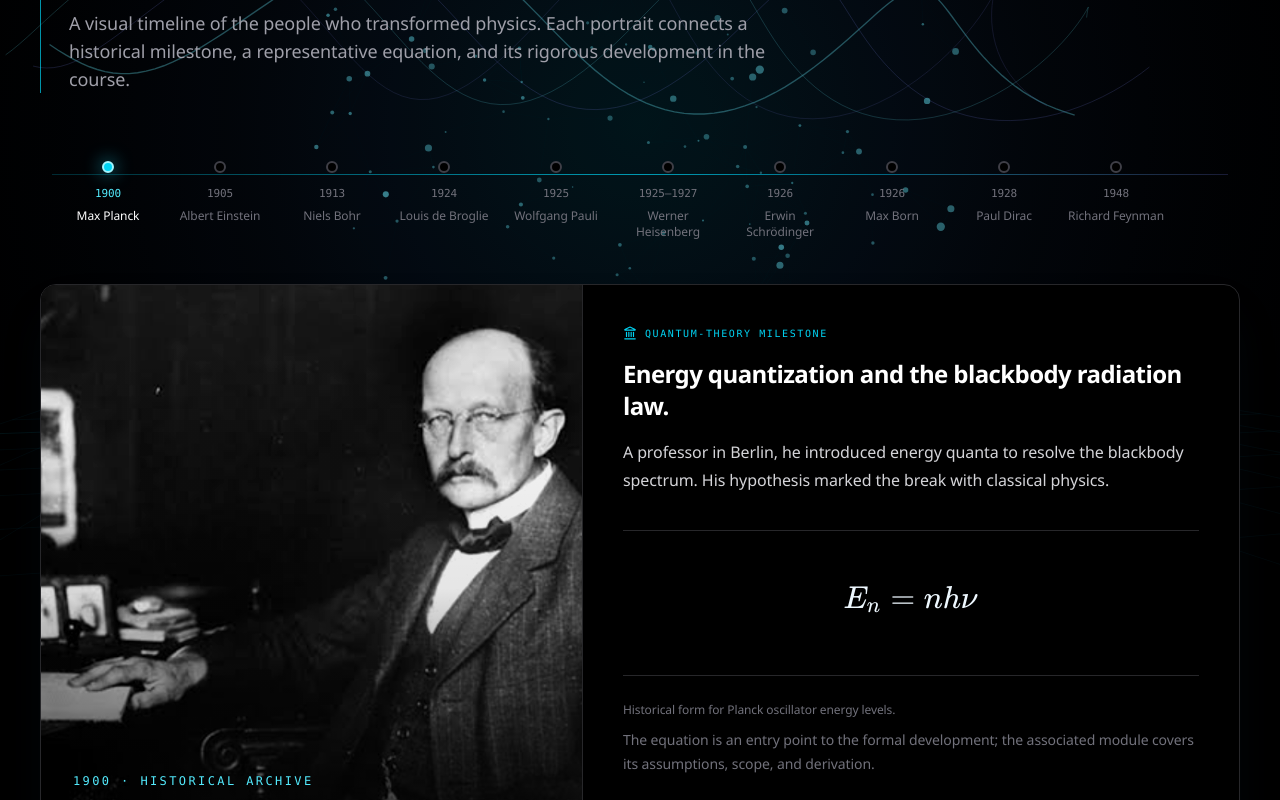
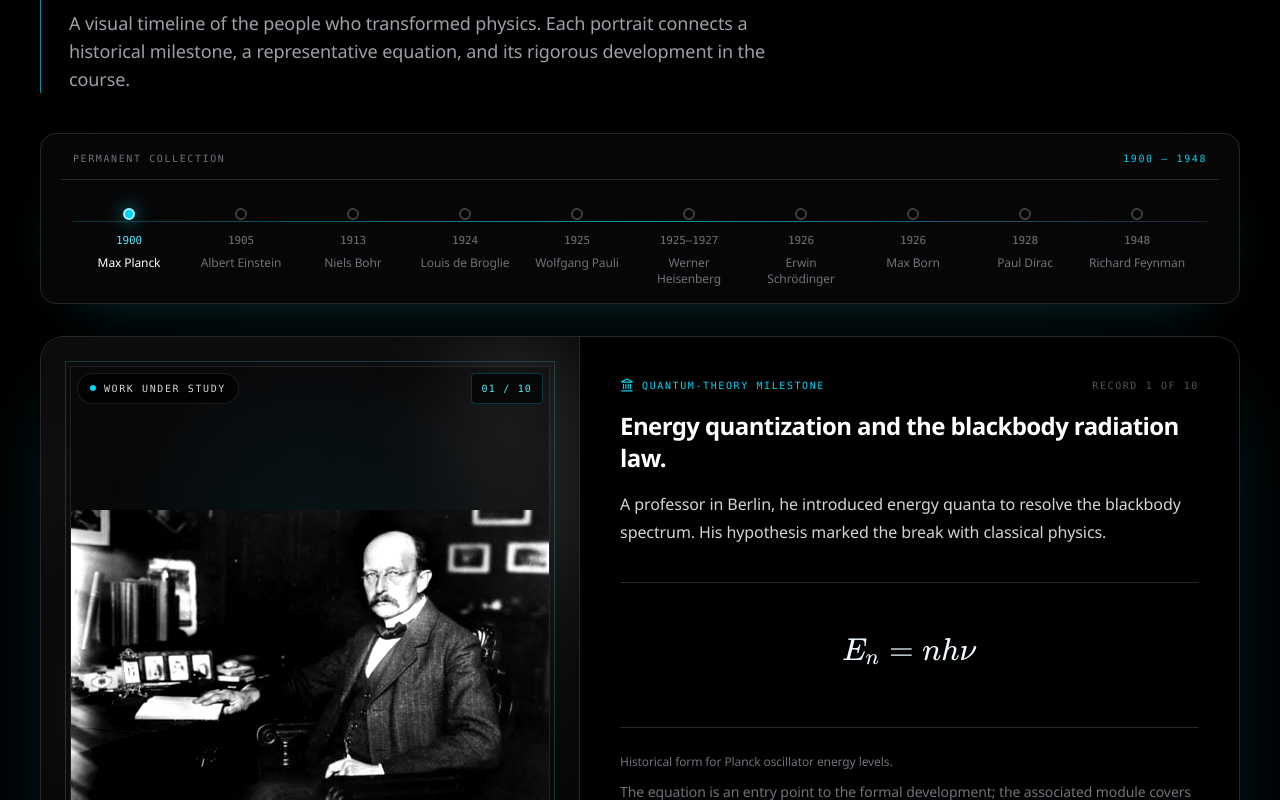
Before and after one commit to LordPercival241/Aprendiendo-Cua-ntica, a Next.js app: page /en/museo in a window 1280 px wide. Shown: the part 220-1020 px from the top of the page. Built offline with nearby package versions, Linux system fonts and the light colour scheme.

Commit message:
Quitar animación de fondo

```diff
--- a/next.config.ts
+++ b/next.config.ts
@@ -15,6 +15,12 @@ const academicDocumentHeaders = [
 
 const nextConfig: NextConfig = {
   reactStrictMode: true,
+  images: {
+    // Historical portraits carry fine grain and handwritten details. Keep a
+    // high-quality source option available for the museum without disabling
+    // responsive image optimization.
+    qualities: [75, 90, 100],
+  },
   async headers() {
     return [
       {
--- a/src/app/[locale]/layout.tsx
+++ b/src/app/[locale]/layout.tsx
@@ -5,7 +5,6 @@ import { routing } from '@/i18n/routing';
 import { ThemeProvider } from '@/components/providers/ThemeProvider';
 import { Navbar } from '@/components/layout/Navbar';
 import { Footer } from '@/components/layout/Footer';
-import { QuantumBackground } from '@/components/simulations/shared/QuantumBackground';
 
 export function generateStaticParams() {
   return routing.locales.map((locale) => ({ locale }));
@@ -36,7 +35,6 @@ export default async function LocaleLayout({
         disableTransitionOnChange
       >
         <div className="relative flex min-h-screen flex-col">
-          <QuantumBackground />
           <Navbar />
           <main className="relative z-10 flex-1">{children}</main>
           <Footer />
--- a/src/components/museum/MuseumExperience.tsx
+++ b/src/components/museum/MuseumExperience.tsx
@@ -42,8 +42,8 @@ const SCIENTISTS: Scientist[] = [
 ];
 
 const UI: Record<Locale, Record<string, string>> = {
-  es: { timeline: 'Línea de tiempo de científicos de la mecánica cuántica', archive: 'archivo histórico', milestone: 'Hito de la teoría cuántica', study: 'Estudiar el módulo', source: 'Ficha biográfica Nobel', bridge: 'La ecuación presenta una puerta de entrada al desarrollo formal; el módulo asociado contiene sus hipótesis, alcance y deducción.' },
-  en: { timeline: 'Timeline of quantum-mechanics scientists', archive: 'historical archive', milestone: 'Quantum-theory milestone', study: 'Study the module', source: 'Nobel biographical profile', bridge: 'The equation is an entry point to the formal development; the associated module covers its assumptions, scope, and derivation.' },
+  es: { timeline: 'Línea de tiempo de científicos de la mecánica cuántica', archive: 'archivo histórico', milestone: 'Hito de la teoría cuántica', study: 'Estudiar el módulo', source: 'Ficha biográfica Nobel', bridge: 'La ecuación presenta una puerta de entrada al desarrollo formal; el módulo asociado contiene sus hipótesis, alcance y deducción.', collection: 'Colección permanente', record: 'Registro', of: 'de', focus: 'Pieza en estudio' },
+  en: { timeline: 'Timeline of quantum-mechanics scientists', archive: 'historical archive', milestone: 'Quantum-theory milestone', study: 'Study the module', source: 'Nobel biographical profile', bridge: 'The equation is an entry point to the formal development; the associated module covers its assumptions, scope, and derivation.', collection: 'Permanent collection', record: 'Record', of: 'of', focus: 'Work under study' },
 };
 
 export function MuseumExperience({ locale }: { locale: string }) {
@@ -52,10 +52,16 @@ export function MuseumExperience({ locale }: { locale: string }) {
   const language: Locale = locale === 'en' ? 'en' : 'es';
   const t = UI[language];
   const activeYear = active.timelineLabel ?? String(active.year);
+  const activeIndex = SCIENTISTS.findIndex((scientist) => scientist.id === active.id) + 1;
 
   return (
     <section aria-label={t.timeline}>
-      <div className="relative mb-8 overflow-x-auto pb-3">
+      <div className="mb-8 overflow-hidden rounded-2xl border border-zinc-800 bg-zinc-950/70 px-2 pt-1 shadow-[0_20px_60px_-42px_rgba(34,211,238,0.5)] sm:px-5">
+        <div className="flex items-center justify-between gap-4 border-b border-zinc-800 px-3 py-3 text-[10px] font-mono uppercase tracking-[0.16em] text-zinc-500">
+          <span>{t.collection}</span>
+          <span className="text-cyan-400">1900 — 1948</span>
+        </div>
+        <div className="relative overflow-x-auto pb-4">
         <div className="relative flex min-w-max items-start gap-0 px-3 pt-7">
           <div className="absolute left-3 right-3 top-[2.55rem] h-px bg-linear-to-r from-cyan-400/20 via-cyan-400/70 to-indigo-400/20" />
           {SCIENTISTS.map((scientist) => {
@@ -63,16 +69,24 @@ export function MuseumExperience({ locale }: { locale: string }) {
             return <button key={scientist.id} type="button" onClick={() => setActiveId(scientist.id)} aria-pressed={selected} className="group relative z-10 w-28 px-2 text-center"><span className={`mx-auto block h-3 w-3 rounded-full border-2 transition-all ${selected ? 'border-cyan-200 bg-cyan-400 shadow-[0_0_18px_rgba(34,211,238,0.8)]' : 'border-zinc-700 bg-black group-hover:border-cyan-400'}`} /><span className={`mt-3 block font-mono text-[11px] ${selected ? 'text-cyan-300' : 'text-zinc-500'}`}>{scientist.timelineLabel ?? scientist.year}</span><span className={`mt-1 block text-xs font-medium leading-4 ${selected ? 'text-white' : 'text-zinc-500 group-hover:text-zinc-300'}`}>{scientist.name}</span></button>;
           })}
         </div>
+        </div>
       </div>
 
-      <article className="grid overflow-hidden rounded-2xl border border-zinc-800 bg-black shadow-2xl shadow-cyan-950/20 lg:grid-cols-[minmax(18rem,0.95fr)_minmax(0,1.15fr)]">
-        <div className="relative min-h-[27rem] border-b border-zinc-800 bg-zinc-950 lg:min-h-[38rem] lg:border-b-0 lg:border-r">
-          <Image key={active.portrait} src={active.portrait} alt={`${language === 'es' ? 'Retrato histórico de' : 'Historical portrait of'} ${active.name}`} fill sizes="(min-width: 1024px) 42vw, 100vw" priority={active.id === 'planck'} className="object-cover object-center grayscale contrast-110 transition-opacity duration-500" />
-          <div className="absolute inset-0 bg-linear-to-t from-black via-black/10 to-transparent" />
-          <div className="absolute inset-x-0 bottom-0 p-6 sm:p-8"><p className="font-mono text-xs uppercase tracking-[0.2em] text-cyan-300">{activeYear} · {t.archive}</p><h2 className="mt-2 text-3xl font-semibold tracking-[-0.04em] text-white sm:text-4xl">{active.name}</h2><p className="mt-1 text-sm text-zinc-400">{active.years}</p></div>
+      <article className="grid overflow-hidden rounded-[1.5rem] border border-zinc-800 bg-black shadow-[0_30px_100px_-45px_rgba(6,182,212,0.38)] lg:grid-cols-[minmax(20rem,0.9fr)_minmax(0,1.1fr)]">
+        <div className="relative min-h-[30rem] overflow-hidden border-b border-zinc-800 bg-zinc-950 lg:min-h-[40rem] lg:border-b-0 lg:border-r">
+          <Image key={`ambient-${active.portrait}`} src={active.portrait} alt="" aria-hidden fill sizes="(min-width: 1024px) 45vw, 100vw" quality={90} className="scale-110 object-cover object-center opacity-25 blur-2xl grayscale" />
+          <div className="absolute inset-0 bg-[radial-gradient(circle_at_50%_35%,rgba(34,211,238,0.12),transparent_42%),linear-gradient(to_bottom,rgba(9,9,11,0.1),rgba(0,0,0,0.94))]" />
+          <div className="absolute inset-4 border border-cyan-300/20 sm:inset-6">
+            <div className="absolute inset-1 overflow-hidden border border-white/10 bg-black/30">
+              <Image key={active.portrait} src={active.portrait} alt={`${language === 'es' ? 'Retrato histórico de' : 'Historical portrait of'} ${active.name}`} fill sizes="(min-width: 1024px) 42vw, 100vw" quality={100} priority={active.id === 'planck'} className="object-contain object-center grayscale contrast-125 brightness-110 transition-opacity duration-500" />
+            </div>
+          </div>
+          <div className="absolute left-7 top-7 flex items-center gap-2 rounded-full border border-white/10 bg-black/65 px-3 py-1.5 font-mono text-[10px] uppercase tracking-[0.16em] text-zinc-300 backdrop-blur sm:left-9 sm:top-9"><span className="h-1.5 w-1.5 rounded-full bg-cyan-400" />{t.focus}</div>
+          <div className="absolute right-7 top-7 rounded border border-cyan-400/25 bg-black/65 px-2.5 py-1.5 font-mono text-[10px] tracking-[0.12em] text-cyan-300 backdrop-blur sm:right-9 sm:top-9">{String(activeIndex).padStart(2, '0')} / {String(SCIENTISTS.length).padStart(2, '0')}</div>
+          <div className="absolute inset-x-0 bottom-0 p-7 sm:p-9"><p className="font-mono text-xs uppercase tracking-[0.2em] text-cyan-300">{activeYear} · {t.archive}</p><h2 className="mt-2 text-3xl font-semibold tracking-[-0.04em] text-white sm:text-4xl">{active.name}</h2><p className="mt-1 text-sm text-zinc-400">{active.years}</p></div>
         </div>
         <div className="flex flex-col p-6 sm:p-8 lg:p-10">
-          <div className="flex items-center gap-2 text-[10px] font-mono uppercase tracking-[0.16em] text-cyan-400"><Landmark className="h-3.5 w-3.5" />{t.milestone}</div>
+          <div className="flex items-center justify-between gap-3 text-[10px] font-mono uppercase tracking-[0.16em] text-cyan-400"><span className="flex items-center gap-2"><Landmark className="h-3.5 w-3.5" />{t.milestone}</span><span className="text-zinc-600">{t.record} {activeIndex} {t.of} {SCIENTISTS.length}</span></div>
           <h3 className="mt-4 text-xl font-semibold tracking-tight text-white sm:text-2xl">{active.contribution[language]}</h3>
           <p className="mt-4 max-w-2xl text-sm leading-7 text-zinc-300 sm:text-base">{active.biography[language]}</p>
           <div className="my-7 overflow-x-auto border-y border-zinc-800 py-5 sm:my-9"><KaTeXRenderer math={active.formula} block className="text-xl text-cyan-100 sm:text-2xl" /></div>
```
